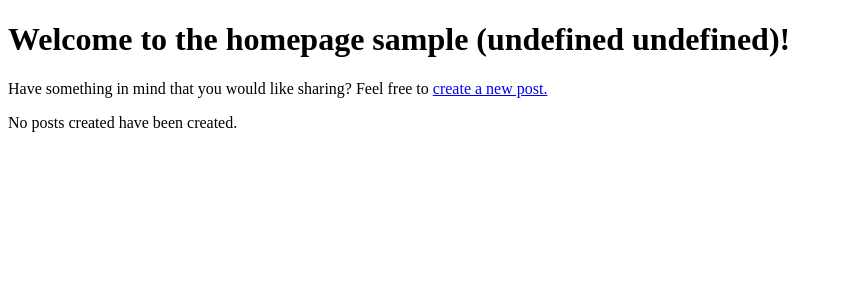
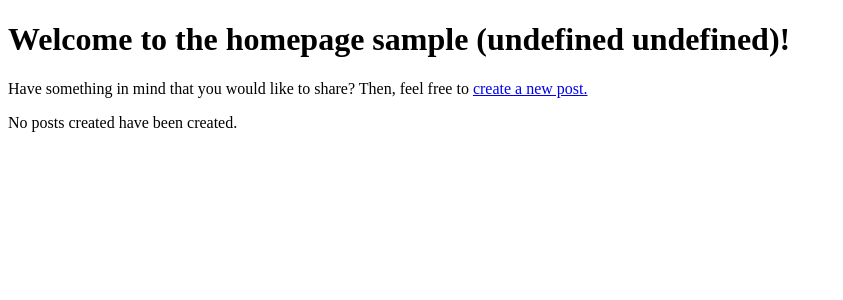
Before and after one commit to NirmalSubedi/odin-members-only, a Node server app: template views/home.ejs in a window 1280 px wide. Shown: the part 70-370 px from the top of the page, without its empty margins (0-843 px from the left). Run offline with Node 20, Linux system fonts and the light colour scheme; the template is opened without the code that fills it, so the values that code supplies are empty; the visitor is signed in with stand-in values (Sample User, id 1); some libraries are stand-ins or nearby versions.

Commit message:
fix(views): grammer and sentence flow

```diff
--- a/views/home.ejs
+++ b/views/home.ejs
@@ -12,7 +12,7 @@
       <% if (!locals.user) { %>
       <p><a href="./login">Login</a> to create a new post if you already have an account. Otherwise, <a href="./signup">Signup</a> for an account.</p>
       <% } else { %>
-      <p>Have something in mind that you would like sharing? Feel free to <a href="./new_post">create a new post.</a></p>
+      <p>Have something in mind that you would like to share? Then, feel free to <a href="./new_post">create a new post.</a></p>
       <% } %>
       <% if (locals.posts) { %>
       <h2>(<%= posts.length %>) Post<%=posts.length>1?'s':''%>:</h2>
```
